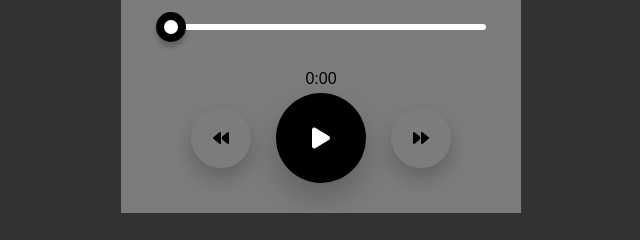
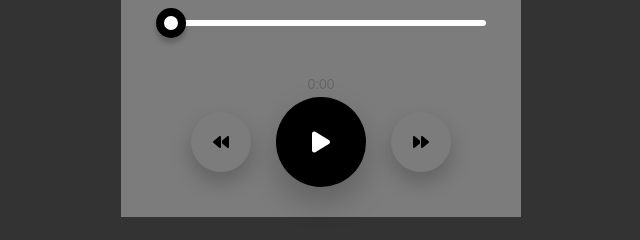
Before and after one commit to Slimsnapz/Saleem_music_player, a plain HTML site: page index.html in a window 1280 px wide. Shown: the part 396-636 px from the top of the page, 319-959 px from the left. Drawn offline with Linux system fonts and the light colour scheme.

Commit message:
style.css

```diff
--- a/style.css
+++ b/style.css
@@ -68,6 +68,12 @@ nav .circle{
     border-radius: 4px;
     cursor: pointer;
 }
+#duration_display {
+    margin-top: 10px;
+    font-size: 14px;
+    color: #666;
+    text-align: center;
+  }
 #music_progress::-webkit-slider-thumb{
     -webkit-appearance: none;
     background: #fff;
```
